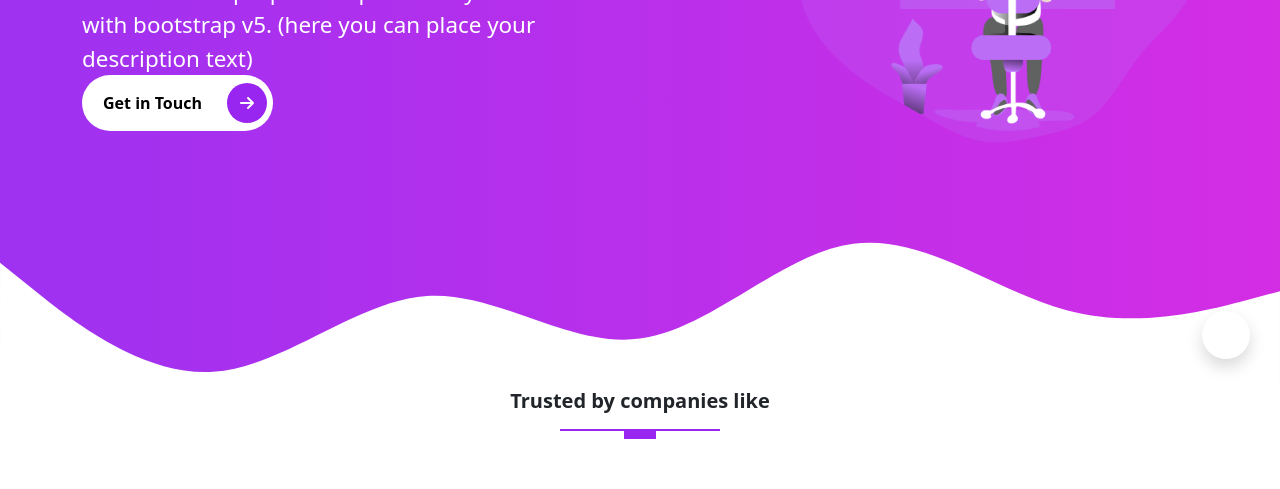
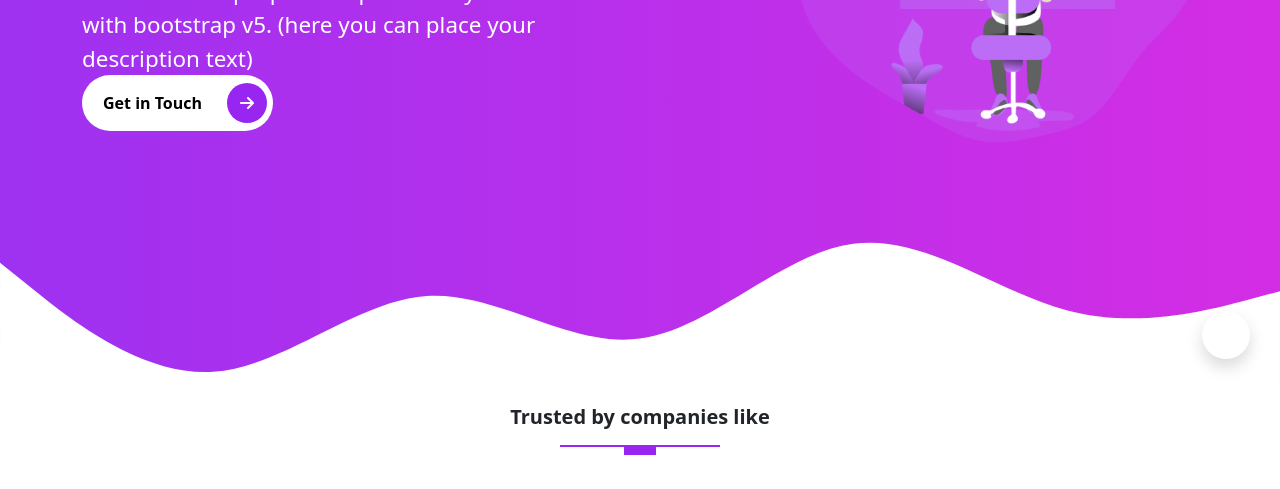
Before and after one commit to Godstime1000/portfolio, a website: page index.html in a window 1280 px wide. Shown: the part 411-900 px from the top of the page. Drawn offline with nearby package versions, Linux system fonts and the light colour scheme.

Commit message:
Update index.html

```diff
--- a/index.html
+++ b/index.html
@@ -93,7 +93,7 @@
       <section id="companies" class="companies">
             <div class="container">
                   <div class="row text-center">
-                        <h4 class="fw-bold lead mb-3">Trusted by companies like</h4>
+                        <h4 class="fw-bold lead pt-3 mb-3">Trusted by companies like</h4>
                         <div class="heading-line mb-5"></div>
                   </div>
             </div>
```
